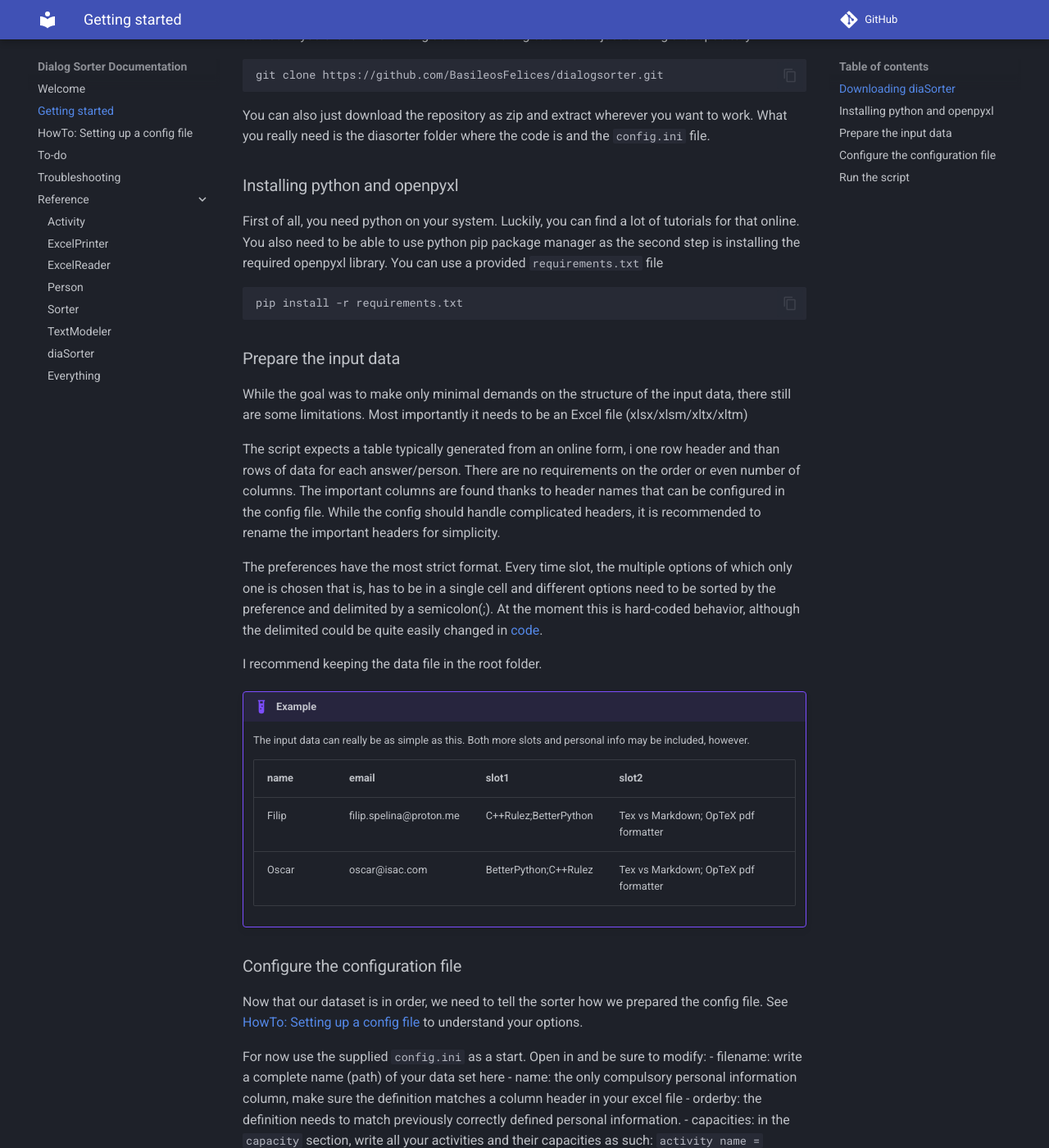
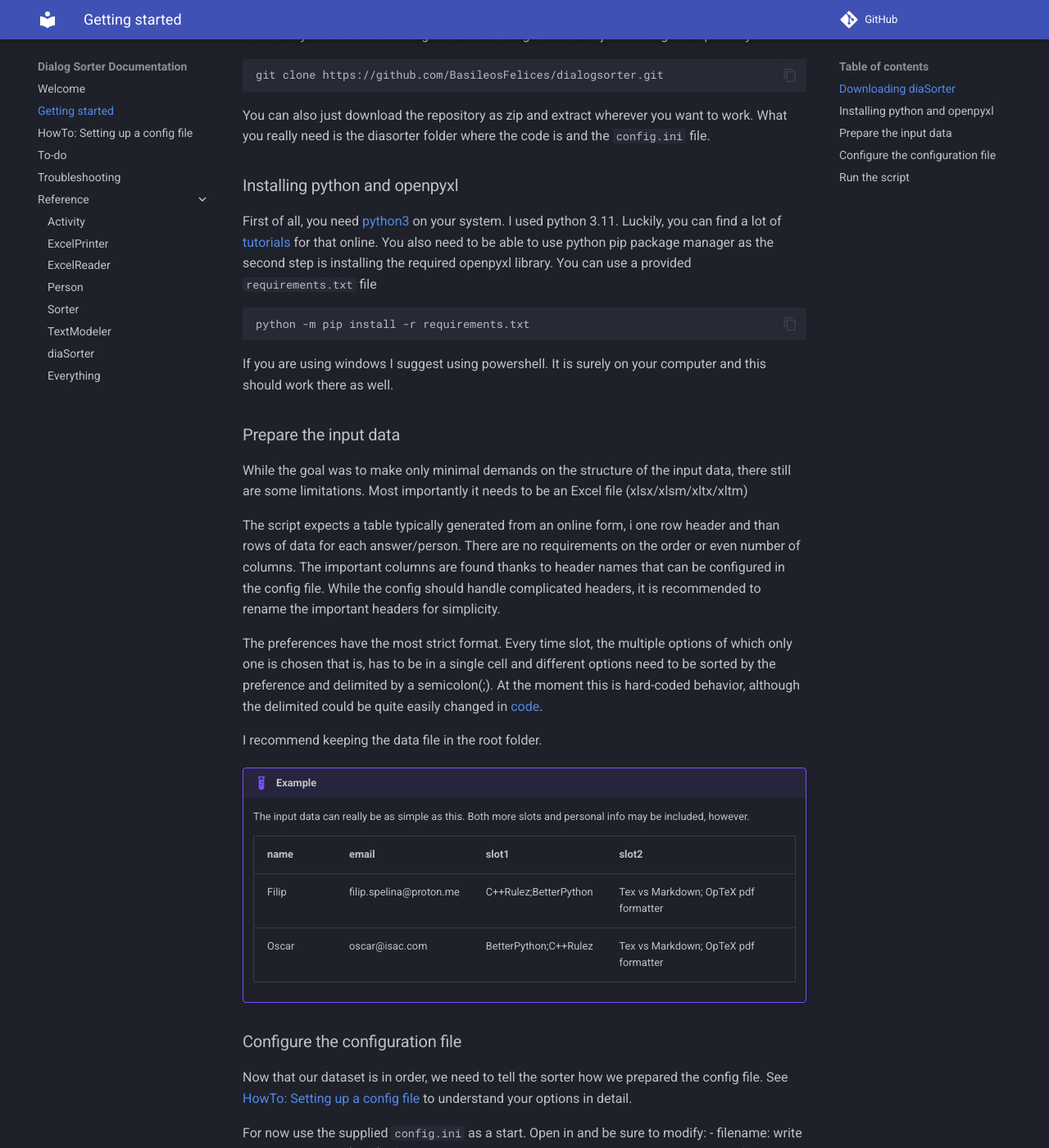
Before and after one commit to BasileosFelices/dialogsorter, an MkDocs documentation site: the page built from docs/getting-started.md, in a window 1280 px wide and 1400 px high, scrolled down 221 px. Shown: the whole window at 82% size. Built offline with MkDocs 1.6.1 and Material for MkDocs 9.7.7, drawn with Linux system fonts in a browser that asks for light colours; comment, search, counter and statistics services are not loaded; some of the changed text lies outside the part shown.

Commit message:
docs: better requirements install

````diff
--- a/docs/getting-started.md
+++ b/docs/getting-started.md
@@ -13,12 +13,14 @@ You can also just download the repository as zip and extract wherever you want t
 
 ### Installing python and openpyxl
 
-First of all, you need python on your system. Luckily, you can find a lot of tutorials for that online. You also need to be able to use
+First of all, you need [python3](https://www.python.org/downloads/) on your system. I used python 3.11. Luckily, you can find a lot of [tutorials](https://www.tutorialspoint.com/how-to-install-python-in-windows) for that online. You also need to be able to use
 python pip package manager as the second step is installing the required openpyxl library. You can use a provided `requirements.txt` file
 
 ```shell
-pip install -r requirements.txt
+python -m pip install -r requirements.txt
 ```
+
+If you are using windows I suggest using powershell. It is surely on your computer and this should work there as well.
 
 ### Prepare the input data
 
@@ -41,7 +43,7 @@ I recommend keeping the data file in the root folder.
 ### Configure the configuration file
 
 Now that our dataset is in order, we need to tell the sorter how we prepared the config file.
-See [HowTo: Setting up a config file](setting-config.md) to understand your options.
+See [HowTo: Setting up a config file](setting-config.md) to understand your options in detail.
 
 For now use the supplied `config.ini` as a start. Open in and be sure to modify:
 - filename: write a complete name (path) of your data set here
@@ -50,7 +52,7 @@ For now use the supplied `config.ini` as a start. Open in and be sure to modify:
 - capacities: in the `capacity` section, write all your activities and their capacities as such: `activity name = capacity`
 
 !!! warning
-    The `orderby` determines the order of priority for people to get their most desired priorities! I recommend to use a column determining the time of submitting the form. As such, the first person who filled the form, chooses first from the so far empty activities.
+    The `orderby` determines the order of priority for people to get their most desired priorities! I recommend to use a column determining the time of submitting the form. As such, First come, first served basis is utilized.
 
 ### Run the script
 
````
